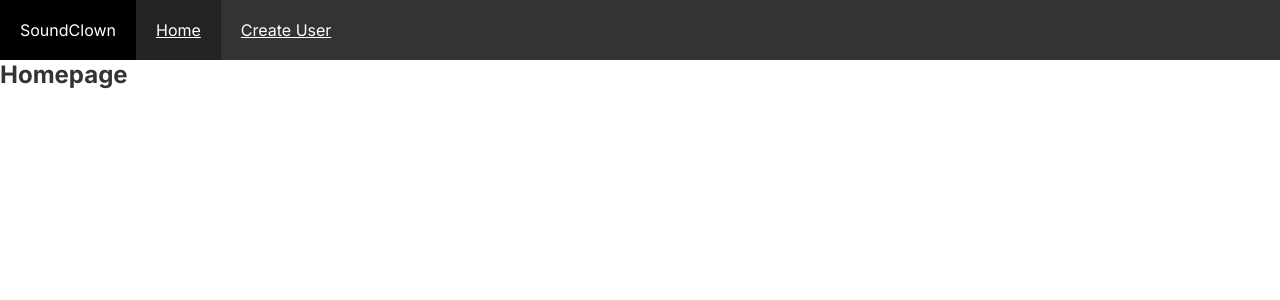
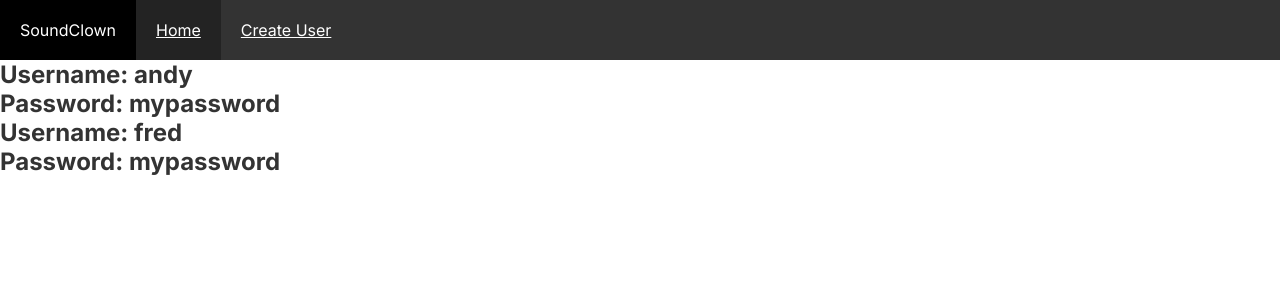
Before and after one commit to dantsar/SoundClown, a React (Create React App) app in the folder client/soundclownui/: page / in a window 1280 px wide. Shown: the top 300 px of the page. Built offline with nearby package versions, Linux system fonts and the light colour scheme.

Commit message:
locally view lists

```diff
--- a/client/soundclownui/src/App.js
+++ b/client/soundclownui/src/App.js
@@ -1,6 +1,7 @@
 import Navbar from './Navbar';
 import Home from './Home';
 import CreateUser from './CreateUser';
+import UserDetails from './UserDetails';
 import { BrowserRouter as Router, Routes, Route } from 'react-router-dom';
 
 function App() {
@@ -18,6 +19,10 @@ function App() {
                             path="create-user"
                             element={<CreateUser />}
                         />
+                        <Route
+                            path="user/:user_id"
+                            element={<UserDetails />}
+                        />
                     </Routes>
                 </div>
             </div>
--- a/client/soundclownui/src/Home.js
+++ b/client/soundclownui/src/Home.js
@@ -1,7 +1,14 @@
+import { useState } from 'react';
+import UserList from './UserList';
+
 const Home = () => {
+    const [users, setUsers] = useState([
+        {_user_name: "andy", _password: "mypassword", _user_id: 1},
+        {_user_name: "fred", _password: "mypassword", _user_id: 34},
+    ]);
     return (
         <div className="home">
-            <h2>Homepage</h2>
+            <UserList users={users} />
         </div>
     );
 }
--- a/client/soundclownui/src/Navbar.js
+++ b/client/soundclownui/src/Navbar.js
@@ -1,3 +1,5 @@
+import { Link } from 'react-router-dom';
+
 const Navbar = () => {
     return (
         <nav className="navbar">
@@ -5,10 +7,10 @@ const Navbar = () => {
                 <a style={{
                     backgroundColor: "black",
                 }}>SoundClown</a>
-                <a href="/" style={{
+                <Link to="/" style={{
                     backgroundColor: "#232323",
-                }}>Home</a>
-                <a href="/create-user">Create User</a>
+                }}>Home</Link>
+                <Link to="/create-user">Create User</Link>
             </div>
         </nav>
     );
--- /dev/null
+++ b/client/soundclownui/src/UserDetails.js
@@ -0,0 +1,13 @@
+import { useParams } from "react-router-dom";
+
+const UserDetails = () => {
+    const { user_id } = useParams();
+
+    return (
+        <div className="user-details">
+            <h2>User Details - { user_id }</h2>
+        </div>
+    );
+}
+
+export default UserDetails;
--- /dev/null
+++ b/client/soundclownui/src/UserList.js
@@ -0,0 +1,16 @@
+const UserList = (props) => {
+    const users = props.users;
+
+    return (
+        <div className="user-list">
+            {users.map((user) => (
+                <div className="user-preview" key={user._user_id}>
+                    <h2>Username: { user._user_name }</h2>
+                    <h2>Password: { user._password }</h2>
+                </div>
+            ))}
+        </div>
+    );
+}
+
+export default UserList;
```
Also changed, not shown: client/soundclownui/data/db.json (added, +12 -0 lines).
